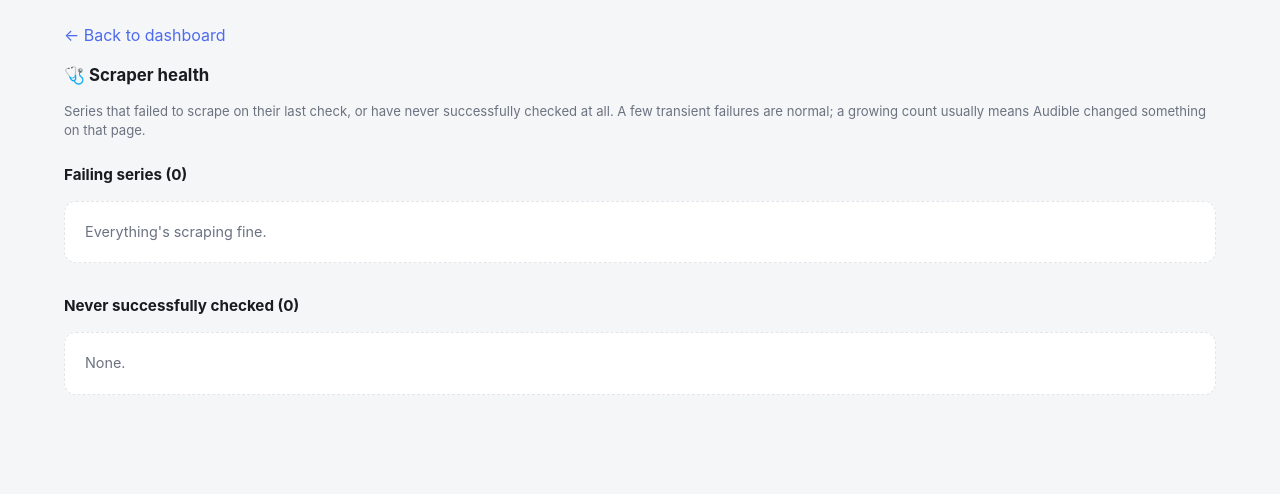
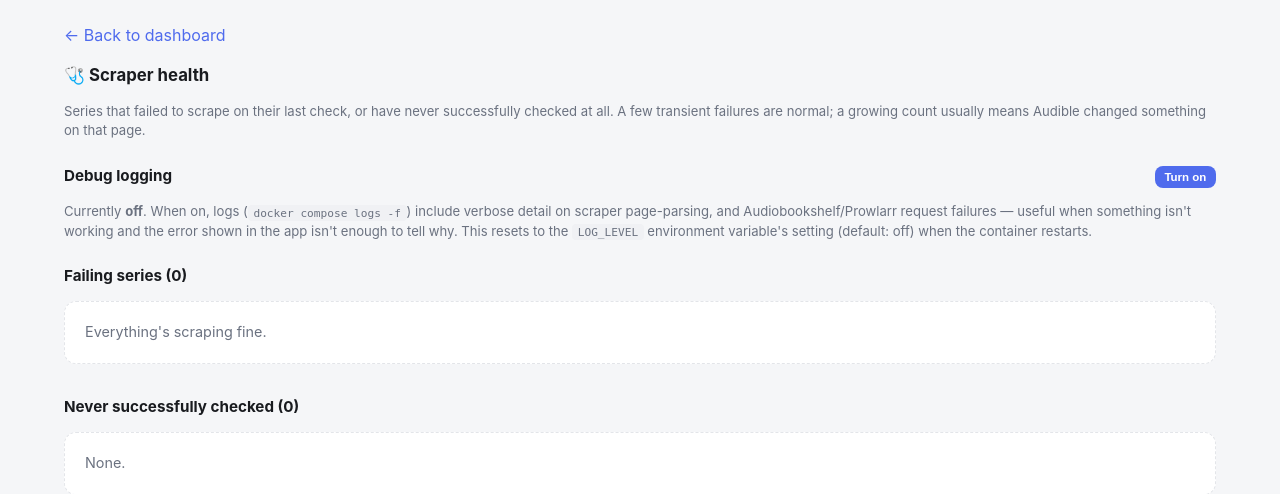
Before and after one commit to doubleu88/audiobook-series-tracker, a FastAPI app: template app/templates/admin_health.html in a window 1280 px wide. Shown: the part 64-558 px from the top of the page. Run offline with FastAPI, Linux system fonts and the light colour scheme; the template is opened without the code that fills it, so the values that code supplies are empty.

Commit message:
Add structured logging and a runtime debug-logging toggle (#13)
The app previously had no logging.basicConfig() at all, so the handful
of existing logger.warning() calls only ever surfaced via Python's bare
last-resort stderr handler — no timestamps, and anything below WARNING
was invisible no matter what. main.py (every HTTP route) had zero
logging: every except block converted errors into a user-facing message
but never wrote anything server-side, and one bulk-import path
(SeriesPageError in /import/confirm) swallowed failures with no trace
at all, user-facing or otherwise.

- New app/logging_config.py: configures a timestamped root handler
  (level from LOG_LEVEL env var, default INFO), plus set_debug_logging()
  for a live runtime toggle that doesn't require a restart.
- Every previously-silent except block across main.py, scheduler.py,
  audiobookshelf.py, and prowlarr.py now logs — warnings for expected
  failures (with enough context to actually diagnose them: which user,
  which URL/book), exceptions with full tracebacks for anything
  unexpected.
- scheduler.py's three scheduled batch jobs (series refresh, ABS
  availability, weekly digests) now isolate failures per-item, so one
  broken series/user can't silently abort the rest of the batch -
  matching the isolation refresh_series itself already had.
- A global FastAPI exception handler guarantees even a genuinely
  unanticipated exception gets logged with a full traceback (verified
  this actually captures it correctly - logger.exception() doesn't
  work here since Starlette's handler runs outside the except block's
  context, so it needs exc_info=exc explicitly).
- New debug-logging toggle on /admin/health: flips the whole app to
  DEBUG (scraper parsing detail, raw Audiobookshelf/Prowlarr request
  failures) without editing config or restarting.

Verified in Docker: log timestamps/formatting, a real failed add-series
producing a clear diagnostic line, the debug toggle turning verbose
logs on/off live, and the global handler capturing a deliberately
forced exception's full traceback.

```diff
--- a/app/main.py
+++ b/app/main.py
@@ -1,6 +1,7 @@
 import csv
 import datetime
 import io
+import logging
 import secrets
 import time
 
@@ -22,6 +23,7 @@ from app.auth import (
     verify_password,
 )
 from app.db import get_session, init_db
+from app.logging_config import configure_logging, is_debug_enabled, set_debug_logging
 from app.models import Book, PushSubscription, Series, Subscription, User, UserBookStatus
 from app.prowlarr import ProwlarrClient, ProwlarrError
 from app.push import get_vapid_public_key_b64
@@ -29,6 +31,9 @@ from app.scheduler import check_availability_for_user, refresh_series, start_sch
 from app.scraper import SeriesPageError, fetch_series, find_best_match, search_series
 from app.timeutil import humanize_relative, shift_months
 from app.version import CURRENT_VERSION, get_update_status
+
+configure_logging()
+logger = logging.getLogger(__name__)
 
 app = FastAPI(title="Audiobook Series Tracker")
 ONE_YEAR_SECONDS = 60 * 60 * 24 * 365
@@ -41,6 +46,22 @@ templates = Jinja2Templates(directory="app/templates")
 templates.env.globals["app_version"] = CURRENT_VERSION
 templates.env.globals["update_status"] = get_update_status
 app.mount("/static", StaticFiles(directory="app/static"), name="static")
+
+
+@app.exception_handler(Exception)
+def _log_unhandled_exception(request: Request, exc: Exception):
+    # Belt-and-braces: every route below also logs the specific errors it
+    # knows how to expect, but this guarantees that even a genuinely
+    # unanticipated exception is logged with a full traceback before the
+    # user sees a generic error, rather than only ever showing up as
+    # whatever uvicorn's own default handler prints.
+    logger.error("Unhandled exception on %s %s", request.method, request.url.path, exc_info=exc)
+    return HTMLResponse(
+        "<h1>Something went wrong</h1><p>This has been logged. Check the server logs "
+        "(<code>docker compose logs</code>) for details, or enable debug logging from "
+        "the admin health page for more information next time.</p>",
+        status_code=500,
+    )
 
 
 @app.get("/manifest.json")
@@ -80,6 +101,7 @@ def login(request: Request, username: str = Form(...), password: str = Form(...)
     try:
         user = session.query(User).filter_by(username=username).first()
         if user is None or not verify_password(password, user.password_hash):
+            logger.info("Failed login attempt for username %r", username)
             return templates.TemplateResponse(
                 "login.html", {"request": request, "error": "Incorrect username or password."}
             )
@@ -294,6 +316,7 @@ def _integrations_context(request: Request, user: User, session, abs_error: str
             abs_libraries = ABSClient(db_user.abs_base_url, db_user.abs_api_key).list_libraries()
         except ABSError as exc:
             abs_error = str(exc)
+            logger.warning("Audiobookshelf check failed for user %s: %s", db_user.username, exc)
 
     prowlarr_ok = None
     if db_user.prowlarr_base_url and db_user.prowlarr_api_key and prowlarr_error is None:
@@ -302,6 +325,7 @@ def _integrations_context(request: Request, user: User, session, abs_error: str
             prowlarr_ok = True
         except ProwlarrError as exc:
             prowlarr_error = str(exc)
+            logger.warning("Prowlarr check failed for user %s: %s", db_user.username, exc)
 
     return {
         "request": request,
@@ -545,6 +569,7 @@ def search_form(request: Request, q: str | None = None, user: User = Depends(get
                 results = search_series(q)
             except Exception as exc:  # noqa: BLE001 - surface any lookup failure to the page
                 error = f"Search failed: {exc}"
+                logger.exception("Search failed for query %r", q)
 
         subscribed_asins = {
             asin
@@ -606,6 +631,7 @@ def add_series(
         try:
             series_id = _subscribe_to_url(session, user, url)
         except SeriesPageError as exc:
+            logger.warning("Failed to add series from %r for user %s: %s", url, user.username, exc)
             return templates.TemplateResponse(
                 "add_series.html", {"request": request, "user": user, "error": str(exc)}
             )
@@ -648,6 +674,7 @@ def import_preview(request: Request, lines: str = Form(...), user: User = Depend
             candidates = search_series(line)
         except Exception as exc:  # noqa: BLE001 - surface per-line failures, don't abort the whole batch
             results.append({"query": line, "match": None, "candidates": [], "error": str(exc)})
+            logger.warning("Import search failed for line %r: %s", line, exc)
             continue
 
         best = find_best_match(line, candidates)
@@ -678,7 +705,8 @@ def import_confirm(
         for url in urls:
             try:
                 series_ids.append(_subscribe_to_url(session, user, url))
-            except SeriesPageError:
+            except SeriesPageError as exc:
+                logger.warning("Import confirm: failed to add %r for user %s: %s", url, user.username, exc)
                 continue
     finally:
         session.close()
@@ -782,6 +810,7 @@ def download_book_form(request: Request, book_id: int, user: User = Depends(get_
             results = ProwlarrClient(db_user.prowlarr_base_url, db_user.prowlarr_api_key).search(book.title)
         except ProwlarrError as exc:
             error = str(exc)
+            logger.warning("Prowlarr search failed for user %s, book %r: %s", user.username, book.title, exc)
 
         return templates.TemplateResponse(
             "book_download.html",
@@ -819,6 +848,7 @@ def download_book_grab(
             status.last_error = None
         except ProwlarrError as exc:
             status.last_error = str(exc)[:500]
+            logger.warning("Prowlarr grab failed for user %s, book id %s: %s", user.username, book_id, exc)
         session.commit()
     finally:
         session.close()
@@ -969,10 +999,24 @@ def admin_health(request: Request, admin: User = Depends(require_admin)):
         never_checked = session.query(Series).filter(Series.last_checked.is_(None)).all()
         return templates.TemplateResponse(
             "admin_health.html",
-            {"request": request, "user": admin, "unhealthy": unhealthy, "never_checked": never_checked},
+            {
+                "request": request,
+                "user": admin,
+                "unhealthy": unhealthy,
+                "never_checked": never_checked,
+                "debug_logging_enabled": is_debug_enabled(),
+            },
         )
     finally:
         session.close()
+
+
+@app.post("/admin/debug-logging/toggle")
+def admin_toggle_debug_logging(admin: User = Depends(require_admin)):
+    enabled = not is_debug_enabled()
+    set_debug_logging(enabled)
+    logger.info("Debug logging %s by admin %s", "enabled" if enabled else "disabled", admin.username)
+    return RedirectResponse("/admin/health", status_code=303)
 
 
 @app.get("/admin/users", response_class=HTMLResponse)
--- a/app/push.py
+++ b/app/push.py
@@ -66,6 +66,7 @@ def send_push(
     except WebPushException as exc:
         status = exc.response.status_code if exc.response is not None else None
         if status in (404, 410):
+            logger.debug("Push subscription %s is dead (HTTP %s), removing it", subscription.endpoint, status)
             return False
         logger.warning("Push to %s failed: %s", subscription.endpoint, exc)
         return True
--- a/app/templates/admin_health.html
+++ b/app/templates/admin_health.html
@@ -6,6 +6,22 @@
     <h2>🩺 Scraper health</h2>
   </div>
   <p class="meta-muted">Series that failed to scrape on their last check, or have never successfully checked at all. A few transient failures are normal; a growing count usually means Audible changed something on that page.</p>
+
+  <div class="section-head" style="margin-top: 1.5rem; align-items: center;">
+    <h2 style="font-size: 0.95rem;">Debug logging</h2>
+    <form method="post" action="/admin/debug-logging/toggle">
+      <button class="btn btn-sm" type="submit">
+        {{ "Turn off" if debug_logging_enabled else "Turn on" }}
+      </button>
+    </form>
+  </div>
+  <p class="meta-muted">
+    Currently <strong>{{ "on" if debug_logging_enabled else "off" }}</strong>. When on, logs
+    (<code>docker compose logs -f</code>) include verbose detail on scraper page-parsing, and
+    Audiobookshelf/Prowlarr request failures — useful when something isn't working and the error
+    shown in the app isn't enough to tell why. This resets to the <code>LOG_LEVEL</code> environment
+    variable's setting (default: off) when the container restarts.
+  </p>
 
   <div class="section-head" style="margin-top: 1.5rem;">
     <h2 style="font-size: 0.95rem;">Failing series ({{ unhealthy|length }})</h2>
--- a/docker-compose.yml
+++ b/docker-compose.yml
@@ -7,3 +7,5 @@ services:
     volumes:
       - ./data:/app/data
     restart: unless-stopped
+    # environment:
+    #   - LOG_LEVEL=DEBUG  # DEBUG/INFO/WARNING/ERROR/CRITICAL, default INFO
```
Also changed, not shown: app/audiobookshelf.py (+8 -0 lines), app/db.py (+11 -2 lines), app/logging_config.py (added, +40 -0 lines), app/prowlarr.py (+8 -0 lines), app/scheduler.py (+44 -30 lines), README.md.
